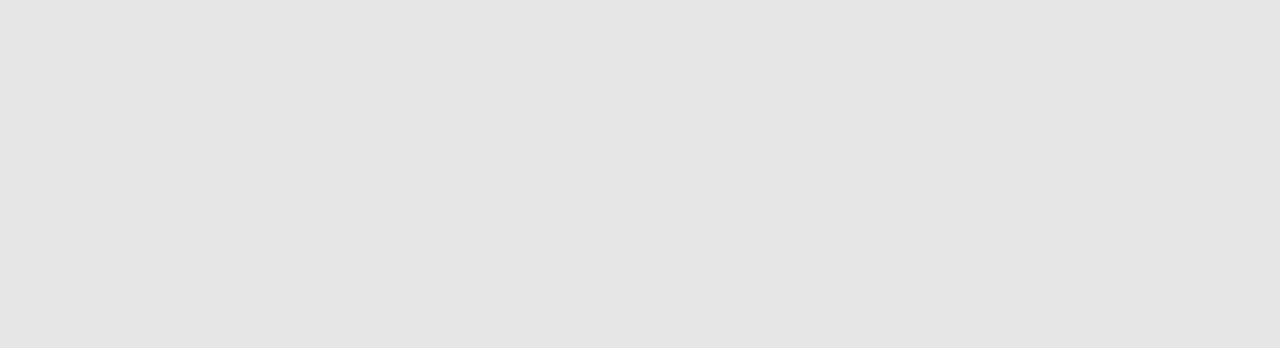
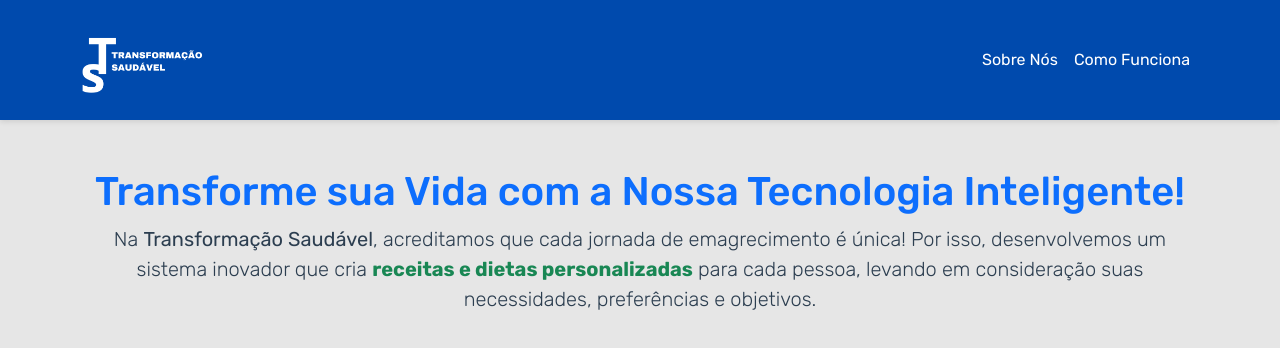
Before and after one commit to LucasGuedes-s/transformacao-saudavel, a Vue app in the folder front-end/: page /sobre-nos in a window 1280 px wide. Before the commit this address had no page. Shown: the top 348 px of the page. Built offline with nearby package versions, Linux system fonts and the light colour scheme.

Commit message:
Adicionando sobre nós

```diff
--- a/front-end/src/components/NavBar.vue
+++ b/front-end/src/components/NavBar.vue
@@ -24,13 +24,10 @@
       <div class="collapse navbar-collapse" id="navbarNav">
         <ul class="navbar-nav ms-auto">
           <li class="nav-item">
-            <a class="nav-link" href="#">Sobre Nós</a>
+            <a class="nav-link" href="/sobre-nos">Sobre Nós</a>
           </li>
           <li class="nav-item">
-            <a class="nav-link" href="#">Como Funciona</a>
-          </li>
-          <li class="nav-item">
-            <a class="nav-link" href="#">Onde Estamos</a>
+            <a class="nav-link" href="/sobre-nos">Como Funciona</a>
           </li>
         </ul>
       </div>
--- a/front-end/src/router/index.js
+++ b/front-end/src/router/index.js
@@ -68,6 +68,16 @@ const routes = [
     }
   },
   {
+    path: '/sobre-nos',
+    name: 'sobrenos',
+    // route level code-splitting
+    // this generates a separate chunk (about.[hash].js) for this route
+    // which is lazy-loaded when the route is visited.
+    component: function () {
+      return import(/* webpackChunkName: "about" */ '../views/SobreNosView.vue')
+    }
+  },
+  {
     path: '/meu-perfil',
     name: 'perfil',
     // route level code-splitting
--- /dev/null
+++ b/front-end/src/views/SobreNosView.vue
@@ -0,0 +1,36 @@
+<template>
+    <div>
+      <NavBar />
+      <div class="container text-center mt-5">
+        <h1 class="text-primary">Transforme sua Vida com a Nossa Tecnologia Inteligente!</h1>
+        <p class="lead">
+          Na <strong>Transformação Saudável</strong>, acreditamos que cada jornada de emagrecimento é única!
+          Por isso, desenvolvemos um sistema inovador que cria
+          <span class="text-success fw-bold">receitas e dietas personalizadas</span> para cada pessoa,
+          levando em consideração suas necessidades, preferências e objetivos.
+        </p>
+      </div>
+    </div>
+  </template>
+
+  <script>
+  import NavBar from '@/components/NavBar.vue';
+
+  export default {
+    components: {
+      NavBar
+    },
+  };
+  </script>
+
+  <style scoped>
+
+  @media screen and (max-width: 600px) {
+    .vh-100 {
+      height: 50vh !important;
+    }
+    .card .p-5 .shadow-lg {
+      width: 25rem;
+    }
+  }
+  </style>
```
